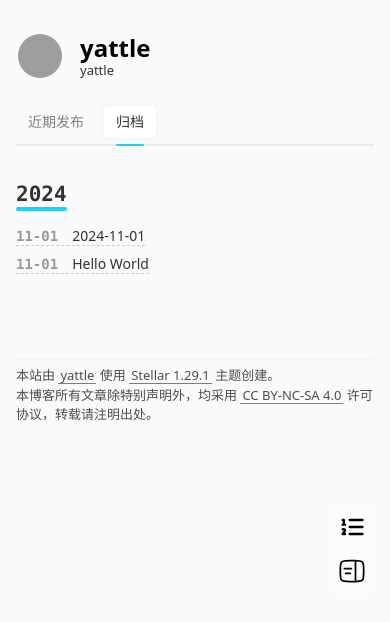
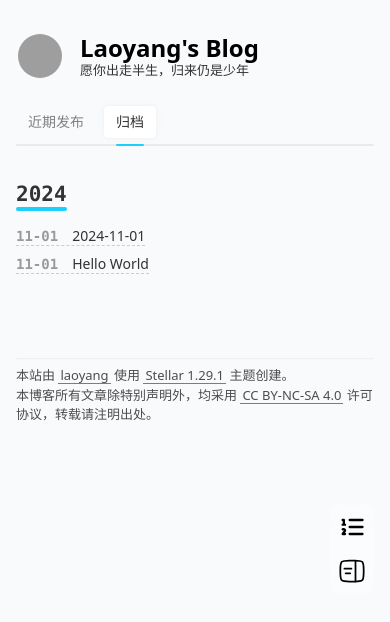
Before and after one commit to yattle/yattle.github.io, a plain HTML site: page archives/index.html in a window 390 px wide. Drawn offline with nearby package versions, Linux system fonts and the light colour scheme; some packages are replaced by stand-ins of ours; grey boxes are pictures that could not be loaded.

Commit message:
Site updated: 2024-11-04 10:44:28

```diff
--- a/archives/index.html
+++ b/archives/index.html
@@ -17,17 +17,17 @@
   <meta name="theme-color" media="(prefers-color-scheme: dark)" content="#000">
   <meta name="theme-color" content="#f9fafb">
 
-  <title>归档 - yattle</title>
+  <title>归档 - Laoyang's Blog</title>
 
 
     <meta name="description" content="老阳的技术博客">
 <meta property="og:type" content="website">
 <meta property="og:title" content="归档">
-<meta property="og:url" content="http://example.com/archives/index.html">
-<meta property="og:site_name" content="yattle">
+<meta property="og:url" content="https://yattle.github.io/archives/index.html">
+<meta property="og:site_name" content="Laoyang&#39;s Blog">
 <meta property="og:description" content="老阳的技术博客">
 <meta property="og:locale" content="zh_CN">
-<meta property="article:author" content="yattle">
+<meta property="article:author" content="laoyang">
 <meta name="twitter:card" content="summary">
 
 
@@ -51,7 +51,7 @@
 <div class="l_body s:aa index tech" id="start" layout="undefined" ><aside class="l_left"><div class="leftbar-container">
 
 
-<header class="header"><div class="logo-wrap"><a class="avatar" href="/about/"><div class="bg" style="opacity:0;background-image:url(https://gcore.jsdelivr.net/gh/cdn-x/placeholder@1.0.12/avatar/round/rainbow64@3x.webp);"></div><img no-lazy class="avatar" src="undefined" onerror="javascript:this.classList.add('error');this.src='https://gcore.jsdelivr.net/gh/cdn-x/placeholder@1.0.12/image/2659360.svg';"></a><a class="title" href="/"><div class="main" ff="title">yattle</div><div class="sub cap">yattle</div></a></div></header>
+<header class="header"><div class="logo-wrap"><a class="avatar" href="/about/"><div class="bg" style="opacity:0;background-image:url(https://gcore.jsdelivr.net/gh/cdn-x/placeholder@1.0.12/avatar/round/rainbow64@3x.webp);"></div><img no-lazy class="avatar" src="undefined" onerror="javascript:this.classList.add('error');this.src='https://gcore.jsdelivr.net/gh/cdn-x/placeholder@1.0.12/image/2659360.svg';"></a><a class="title" href="/"><div class="main" ff="title">Laoyang's Blog</div><div class="sub cap">愿你出走半生，归来仍是少年</div></a></div></header>
 
 <div class="nav-area">
 <div class="search-wrapper" id="search-wrapper"><form class="search-form"><a class="search-button" onclick="document.getElementById(&quot;search-input&quot;).focus();"><svg t="1705074644177" viewBox="0 0 1025 1024" version="1.1" xmlns="http://www.w3.org/2000/svg" p-id="1560" width="200" height="200"><path d="M1008.839137 935.96571L792.364903 719.491476a56.783488 56.783488 0 0 0-80.152866 0 358.53545 358.53545 0 1 1 100.857314-335.166073 362.840335 362.840335 0 0 1-3.689902 170.145468 51.248635 51.248635 0 1 0 99.217358 26.444296 462.057693 462.057693 0 1 0-158.255785 242.303546l185.930047 185.725053a51.248635 51.248635 0 0 0 72.568068 0 51.248635 51.248635 0 0 0 0-72.978056z" p-id="1561"></path><path d="M616.479587 615.969233a50.428657 50.428657 0 0 0-61.498362-5.534852 174.655348 174.655348 0 0 1-177.525271 3.484907 49.403684 49.403684 0 0 0-58.833433 6.76482l-3.074918 2.869923a49.403684 49.403684 0 0 0 8.609771 78.10292 277.767601 277.767601 0 0 0 286.992355-5.739847 49.403684 49.403684 0 0 0 8.404776-76.667958z" p-id="1562"></path></svg></a><input type="text" class="search-input" id="search-input" placeholder="站内搜索"></form><div id="search-result"></div><div class="search-no-result">没有找到内容！</div></div>
@@ -65,13 +65,13 @@
 
 </div></aside><div class="l_main" id="main">
 
-<header class="header mobile-only"><div class="logo-wrap"><a class="avatar" href="/about/"><div class="bg" style="opacity:0;background-image:url(https://gcore.jsdelivr.net/gh/cdn-x/placeholder@1.0.12/avatar/round/rainbow64@3x.webp);"></div><img no-lazy class="avatar" src="undefined" onerror="javascript:this.classList.add('error');this.src='https://gcore.jsdelivr.net/gh/cdn-x/placeholder@1.0.12/image/2659360.svg';"></a><a class="title" href="/"><div class="main" ff="title">yattle</div><div class="sub cap">yattle</div></a></div></header>
+<header class="header mobile-only"><div class="logo-wrap"><a class="avatar" href="/about/"><div class="bg" style="opacity:0;background-image:url(https://gcore.jsdelivr.net/gh/cdn-x/placeholder@1.0.12/avatar/round/rainbow64@3x.webp);"></div><img no-lazy class="avatar" src="undefined" onerror="javascript:this.classList.add('error');this.src='https://gcore.jsdelivr.net/gh/cdn-x/placeholder@1.0.12/image/2659360.svg';"></a><a class="title" href="/"><div class="main" ff="title">Laoyang's Blog</div><div class="sub cap">愿你出走半生，归来仍是少年</div></a></div></header>
 
 
 
 
 <div class="navbar top"><nav class="post"><a href="/">近期发布</a><a class="active" href="/archives/">归档</a></nav></div><div class="post-list archives"><article class="" id="archive"><div class='archive-header h4'>2024</div><div class="archive-list"><a class='post fs14' href="/2024/11/01/%E9%80%9A%E8%BF%87%20CloudFlare%20Workers%20%E9%83%A8%E7%BD%B2%20Github%20%E6%96%87%E4%BB%B6%E5%8A%A0%E9%80%9F/"><time>11-01</time><span>2024-11-01</span></a></div><div class="archive-list"><a class='post fs14' href="/2024/11/01/hello-world/"><time>11-01</time><span>Hello World</span></a></div></article></div>
-<footer class="page-footer footnote"><hr><div class="text"><p>本站由 <a href="/">yattle</a> 使用 <a target="_blank" rel="noopener" href="https://github.com/xaoxuu/hexo-theme-stellar/tree/1.29.1">Stellar 1.29.1</a> 主题创建。<br>本博客所有文章除特别声明外，均采用 <a target="_blank" rel="noopener" href="https://creativecommons.org/licenses/by-nc-sa/4.0/">CC BY-NC-SA 4.0</a> 许可协议，转载请注明出处。</p>
+<footer class="page-footer footnote"><hr><div class="text"><p>本站由 <a href="/">laoyang</a> 使用 <a target="_blank" rel="noopener" href="https://github.com/xaoxuu/hexo-theme-stellar/tree/1.29.1">Stellar 1.29.1</a> 主题创建。<br>本博客所有文章除特别声明外，均采用 <a target="_blank" rel="noopener" href="https://creativecommons.org/licenses/by-nc-sa/4.0/">CC BY-NC-SA 4.0</a> 许可协议，转载请注明出处。</p>
 </div></footer>
 <div class="main-mask" onclick="sidebar.dismiss()"></div></div><aside class="l_right">
 </aside><div class='float-panel blur'>
```
Also changed, not shown: 2024/11/01/hello-world/index.html (+6 -6 lines), 2024/11/01/通过 CloudFlare Workers 部署 Github 文件加速/index.html (+10 -10 lines), 404.html (+7 -7 lines), archives/2024/11/index.html (+7 -7 lines), archives/2024/index.html (+7 -7 lines), index.html (+8 -8 lines).
